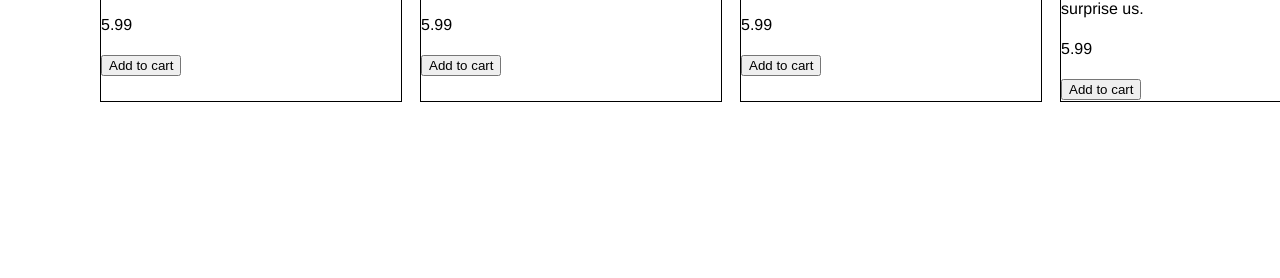
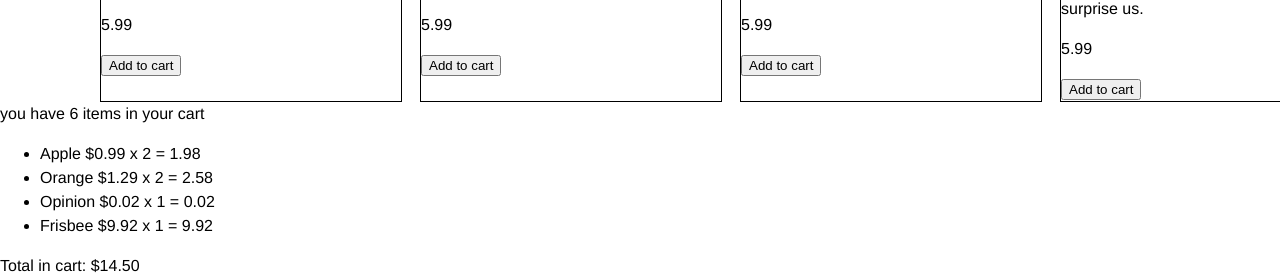
Before and after one commit to JohnSV18/mood-shop-2, a plain HTML site: page index.html in a window 1280 px wide. Shown: the part 1565-1843 px from the top of the page. Before the commit the page ends 1667 px from the top, so only its background shows below. Drawn offline with Linux system fonts and the light colour scheme.

Commit message:
connect cart to footer

```diff
--- a/index.html
+++ b/index.html
@@ -21,7 +21,15 @@
             -->
         </main>
         <footer>
-
+            <div id='cart-qty'>
+                <!-- cart qty here -->
+              </div>
+              <ul id='item-list'>
+                <!-- cart items -->
+              </ul>
+              <div id='cart-total'>
+                <!-- cart total -->
+              </div>
         </footer>
         <script src='./resources/js/scripts.js' type = "module">
         </script>
--- a/resources/js/scripts.js
+++ b/resources/js/scripts.js
@@ -1,6 +1,14 @@
 import data from './data.js'
 
 const itemsContainer = document.getElementById('items')
+
+const itemList = document.getElementById('item-list')
+const cartQty = document.getElementById('cart-qty')
+const cartTotal = document.getElementById('cart-total')
+
+itemList.innerHTML = '<li>Hello World</li>'
+
+console.log(itemList)
 
 for (let i=0; i<data.length; ++i) {
     //create a new div element and give it a class name
@@ -64,15 +72,22 @@ function addItem(name, price){
 //show items function
 function showItems() {
     const qty = getQty()
-    console.log(`You have ${getQty()} items in your cart`)
-
-    for(let i = 0; i < cart.length; i += 1){
-        console.log(` ${cart[i].name} $${cart[i].price} x ${cart[i].qty}`)
+    //console.log(`You have ${getQty()} items in your cart`)
+    cartQty.innerHTML = `you have ${qty} items in your cart`
 
 
+    let itemStr = ''
+    for(let i = 0; i < cart.length; i += 1){
+        // console.log(` ${cart[i].name} $${cart[i].price} x ${cart[i].qty}`)
+
+      const { name, price, qty } = cart[i]
+
+      itemStr += `<li> ${name} $${price} x ${qty} = ${qty * price}</li>`
     }
+    itemList.innerHTML = itemStr
 
     console.log(`Total in cart: $${getTotal()}`)
+    cartTotal.innerHTML = `Total in cart: $${getTotal()}`
 }
 //get qty function--------------------------------------------
 function getQty (){
```
